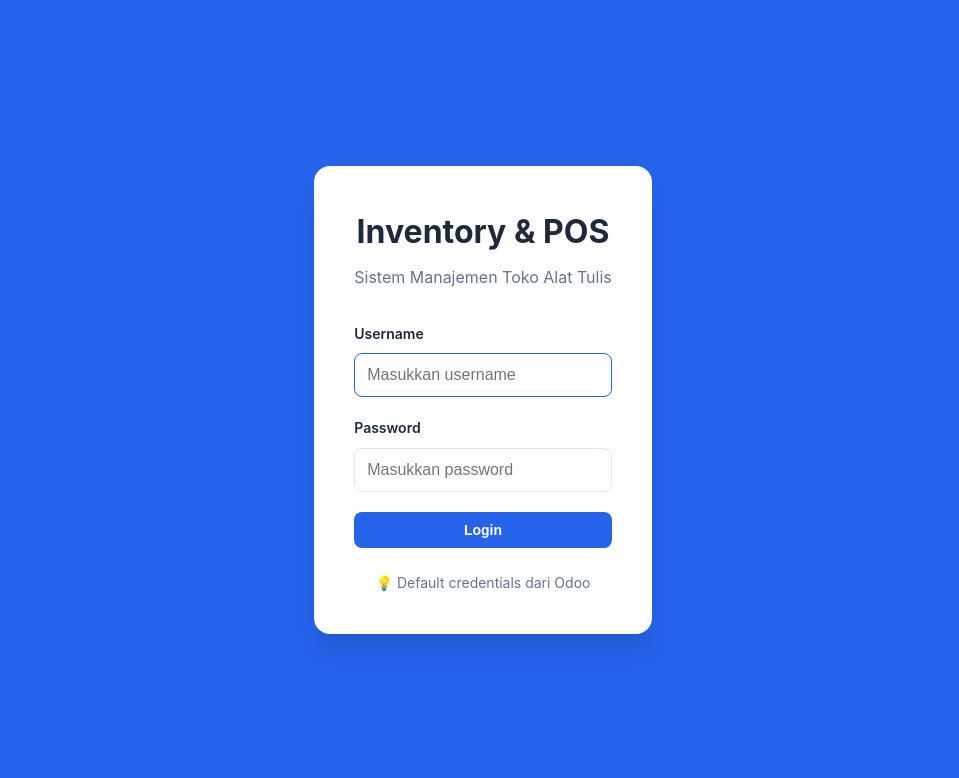
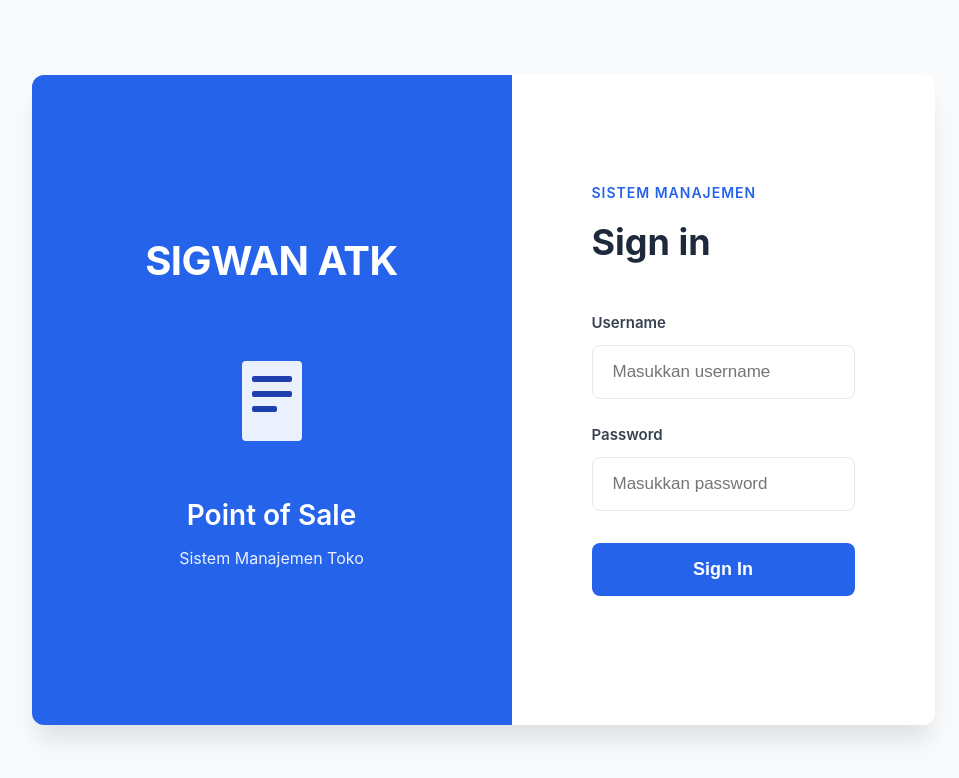
Before and after one commit to unvbld/protein, a React (Vite) app in the folder client/: page / in a window 1280 px wide. Shown: the top 778 px of the page, without its empty margins (157-1116 px from the left). Built offline with nearby package versions, Linux system fonts and the light colour scheme.

Commit message:
feat: improve UIs

```diff
--- a/client/src/index.css
+++ b/client/src/index.css
@@ -181,62 +181,175 @@ body {
   color: white;
 }
 
-/* Login Page */
+/* Login Page - Split Screen Design */
 .login-page {
   min-height: 100vh;
   display: flex;
   align-items: center;
   justify-content: center;
-  background: #2563eb;
-  padding: 1rem;
+  background: #f8fafc;
 }
 
-.login-card {
-  background: var(--bg-white);
-  padding: 2.5rem;
-  border-radius: 1rem;
-  box-shadow: 0 20px 25px -5px rgb(0 0 0 / 0.1);
+.login-container {
   width: 100%;
-  max-width: 400px;
+  max-width: 1400px;
+  margin: 0 auto;
+  padding: 2rem;
 }
 
-.login-header {
-  text-align: center;
-  margin-bottom: 2rem;
+.login-split-container {
+  display: grid;
+  grid-template-columns: 480px 1fr;
+  min-height: 650px;
+  background: white;
+  border-radius: 12px;
+  overflow: hidden;
+  box-shadow: 0 20px 25px -5px rgb(0 0 0 / 0.1);
 }
 
-.login-header h1 {
-  font-size: 2rem;
-  margin-bottom: 0.5rem;
+/* Left Sidebar - Dark Blue */
+.login-sidebar {
+  background: #2563eb;
+  padding: 4rem 3rem;
+  display: flex;
+  align-items: center;
+  justify-content: center;
 }
 
-.login-header p {
-  color: var(--text-secondary);
+.login-sidebar-content {
+  text-align: center;
+  color: white;
+}
+
+.login-brand h1 {
+  font-size: 2.5rem;
+  font-weight: 700;
+  margin-bottom: 3rem;
+  letter-spacing: -0.5px;
+}
+
+.login-sidebar-icon {
+  margin: 2rem 0;
+  display: flex;
+  justify-content: center;
+}
+
+.login-sidebar-title h2 {
+  font-size: 1.75rem;
+  font-weight: 600;
+  margin-bottom: 0.5rem;
+  margin-top: 2rem;
+}
+
+.login-sidebar-title p {
+  font-size: 1rem;
+  opacity: 0.9;
+}
+
+/* Right Form Area - White */
+.login-form-area {
+  padding: 4rem 5rem;
+  display: flex;
+  align-items: center;
+  justify-content: center;
+  background: white;
+}
+
+.login-form-container {
+  width: 100%;
+  max-width: 550px;
+}
+
+.login-form-header {
+  margin-bottom: 2.5rem;
+}
+
+.login-subtitle {
+  font-size: 0.875rem;
+  font-weight: 600;
+  color: #2563eb;
+  letter-spacing: 1px;
+  text-transform: uppercase;
+}
+
+.login-form-header h2 {
+  font-size: 2.25rem;
+  font-weight: 700;
+  color: #1e293b;
+  margin-top: 0.5rem;
 }
 
 .login-form {
   margin-bottom: 1.5rem;
 }
 
+.btn-login {
+  width: 100%;
+  padding: 1rem 1.5rem;
+  background: #2563eb;
+  color: white;
+  border: none;
+  border-radius: 8px;
+  font-size: 1.125rem;
+  font-weight: 600;
+  cursor: pointer;
+  transition: background 0.2s;
+  margin-top: 0.5rem;
+}
+
+.btn-login:hover:not(:disabled) {
+  background: #1e40af;
+}
+
+.btn-login:disabled {
+  opacity: 0.6;
+  cursor: not-allowed;
+}
+
+.error-message {
+  margin-top: 1rem;
+  padding: 0.75rem;
+  background: #fee2e2;
+  color: #991b1b;
+  border-radius: 6px;
+  font-size: 0.875rem;
+}
+
+/* Responsive */
+@media (max-width: 968px) {
+  .login-split-container {
+    grid-template-columns: 1fr;
+  }
+
+  .login-sidebar {
+    display: none;
+  }
+
+  .login-form-area {
+    padding: 2rem;
+  }
+}
+
 .form-group {
-  margin-bottom: 1.25rem;
+  margin-bottom: 1.5rem;
 }
 
 .form-group label {
   display: block;
-  margin-bottom: 0.5rem;
+  margin-bottom: 0.625rem;
   font-weight: 600;
-  font-size: 0.875rem;
+  font-size: 0.9375rem;
+  color: #374151;
 }
 
 .form-group input,
 .form-group textarea,
 .form-group select {
   width: 100%;
-  padding: 0.75rem;
+  padding: 1rem 1.25rem;
   border: 1px solid var(--border);
   border-radius: 0.5rem;
-  font-size: 1rem;
+  font-size: 1.0625rem;
   transition: border 0.2s;
 }
 
--- a/client/src/pages/Login.jsx
+++ b/client/src/pages/Login.jsx
@@ -34,38 +34,52 @@ const Login = () => {
 
     return (
         <div className="login-page">
-            <div className="login-container">
-                <div className="login-card">
-                    <div className="login-header">
-                        <h1>Inventory & POS</h1>
-                        <p>Sistem Manajemen Toko Alat Tulis</p>
+            <div className="login-split-container">
+                {/* Left Sidebar - Dark Blue */}
+                <div className="login-sidebar">
+                    <div className="login-sidebar-content">
+                        <div className="login-brand">
+                            <h1>SIGWAN ATK</h1>
+                        </div>
+                        <div className="login-sidebar-icon">
+                            <svg width="120" height="120" viewBox="0 0 120 120" fill="none" xmlns="http://www.w3.org/2000/svg">
+                                <rect x="30" y="20" width="60" height="80" rx="4" fill="white" opacity="0.9" />
+                                <rect x="40" y="35" width="40" height="6" rx="2" fill="#1e40af" />
+                                <rect x="40" y="50" width="40" height="6" rx="2" fill="#1e40af" />
+                                <rect x="40" y="65" width="25" height="6" rx="2" fill="#1e40af" />
+                            </svg>
+                        </div>
+                        <div className="login-sidebar-title">
+                            <h2>Point of Sale</h2>
+                            <p>Sistem Manajemen Toko</p>
+                        </div>
+                    </div>
                 </div>
 
-                    <form onSubmit={handleSubmit} className="login-form">
-                        {error && (
-                            <div className="alert alert-error">
-                                {error}
+                {/* Right Form Area - White */}
+                <div className="login-form-area">
+                    <div className="login-form-container">
+                        <div className="login-form-header">
+                            <span className="login-subtitle">SISTEM MANAJEMEN</span>
+                            <h2>Sign in</h2>
                         </div>
-                        )}
 
+                        <form className="login-form" onSubmit={handleSubmit}>
                             <div className="form-group">
-                            <label htmlFor="username">Username</label>
+                                <label>Username</label>
                                 <input
                                     type="text"
-                                id="username"
                                     value={username}
                                     onChange={(e) => setUsername(e.target.value)}
                                     placeholder="Masukkan username"
                                     required
-                                autoFocus
                                 />
                             </div>
 
                             <div className="form-group">
-                            <label htmlFor="password">Password</label>
+                                <label>Password</label>
                                 <input
                                     type="password"
-                                id="password"
                                     value={password}
                                     onChange={(e) => setPassword(e.target.value)}
                                     placeholder="Masukkan password"
@@ -73,13 +87,12 @@ const Login = () => {
                                 />
                             </div>
 
-                        <button type="submit" className="btn btn-primary btn-block" disabled={loading}>
-                            {loading ? 'Login...' : 'Login'}
+                            <button type="submit" className="btn-login" disabled={loading}>
+                                {loading ? 'Loading...' : 'Sign In'}
                             </button>
                         </form>
 
-                    <div className="login-footer">
-                        <p className="tip">💡 Default credentials dari Odoo</p>
+                        {error && <div className="error-message">{error}</div>}
                     </div>
                 </div>
             </div>
```
Lines whose indentation alone changed are shown as unchanged.
